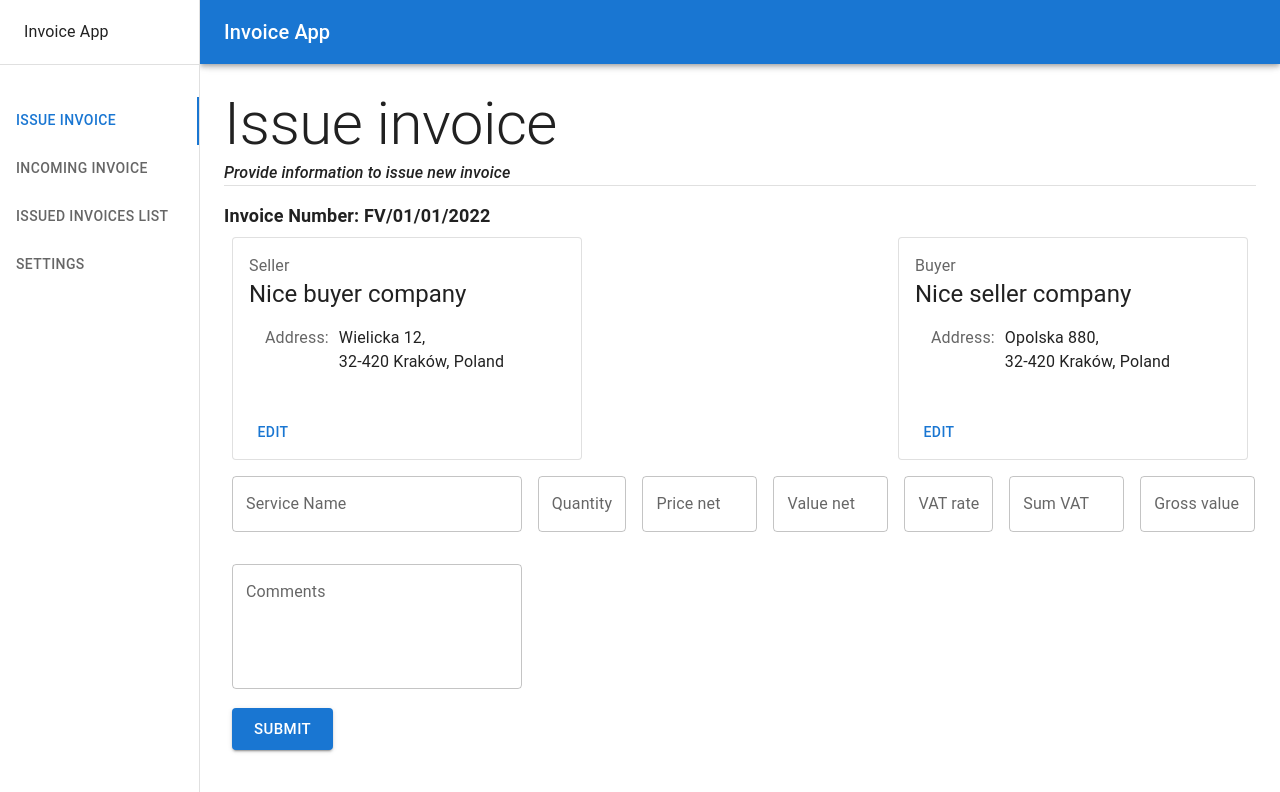
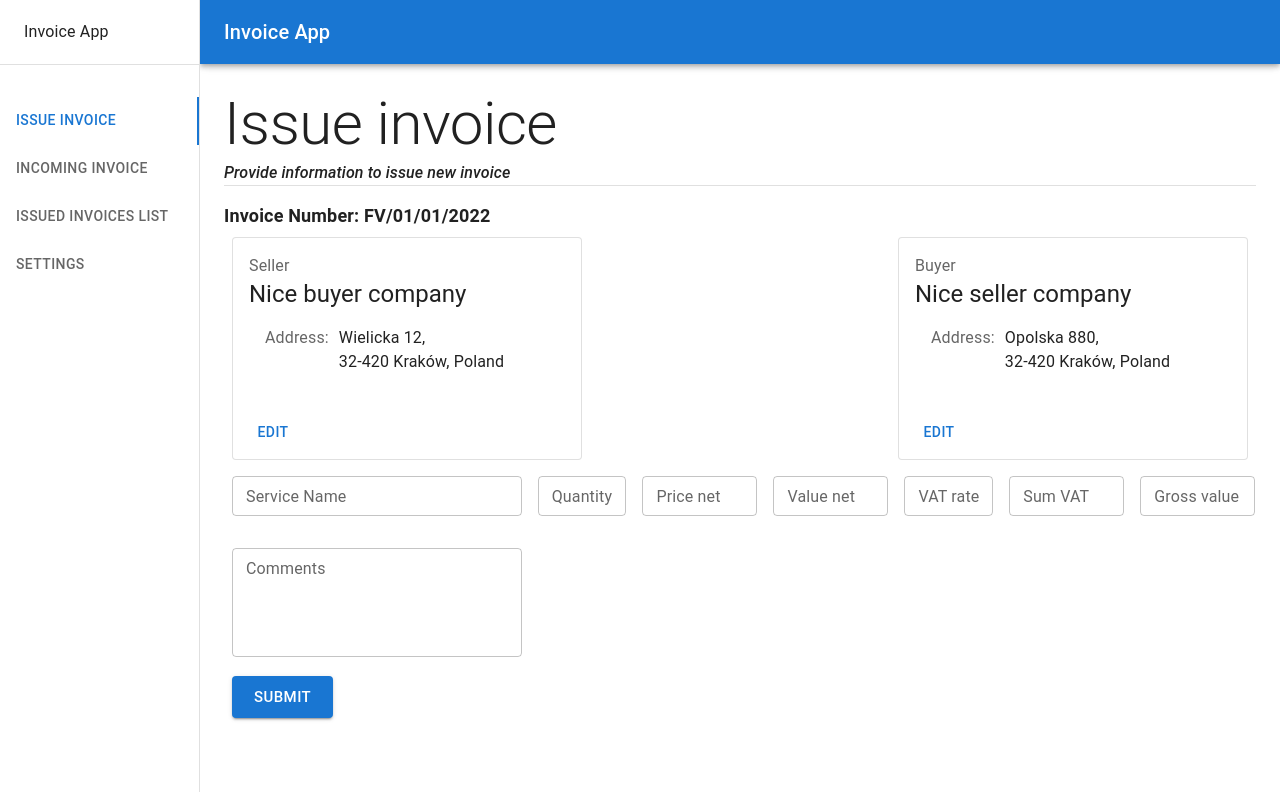
Before and after one commit to greg2012201/invoice-app-frontend, a React (Create React App) app: page /issue-invoice in a window 1280 px wide. Shown: the top 792 px of the page. Built offline with nearby package versions, Linux system fonts and the light colour scheme.

Commit message:
Add shared props for text inputs.

```diff
--- a/src/components/IssueInvoiceForm/sections/Service.tsx
+++ b/src/components/IssueInvoiceForm/sections/Service.tsx
@@ -1,7 +1,12 @@
 import React, { FC } from 'react';
-import { Box, TextField, Grid } from '@mui/material';
+import { Box, TextField, Grid, BaseTextFieldProps } from '@mui/material';
 import { TextFieldStyle, Wrapper } from './Service.styles';
 
+const SharedTextInputProps: BaseTextFieldProps = {
+    size: 'small',
+    variant: 'outlined',
+    fullWidth: true,
+};
 const Service: FC = () => {
     return (
         <Box component="form" sx={Wrapper}>
@@ -9,77 +14,71 @@ const Service: FC = () => {
                 <Grid item xs={8} md={8} lg={3.5}>
                     <TextField
                         style={TextFieldStyle}
-                        fullWidth
                         id="service-name"
                         name="service-name"
                         label="Service Name"
-                        variant="outlined"
+                        {...SharedTextInputProps}
                     />
                 </Grid>
                 <Grid item xs={8} md={2} lg={1.2}>
                     <TextField
                         style={TextFieldStyle}
-                        fullWidth
                         type="number"
                         id="quantity"
                         name="quantity"
                         label="Quantity"
-                        variant="outlined"
+                        {...SharedTextInputProps}
                     />
                 </Grid>
                 <Grid item xs={8} md={5} lg={1.5}>
                     <TextField
                         style={TextFieldStyle}
-                        fullWidth
                         type="number"
                         id="price-net"
                         name="price-net"
                         label="Price net"
-                        variant="outlined"
+                        {...SharedTextInputProps}
                     />
                 </Grid>
                 <Grid item xs={8} md={5} lg={1.5}>
                     <TextField
                         style={TextFieldStyle}
-                        fullWidth
                         type="number"
                         id="value-net"
                         name="value-net"
                         label="Value net"
                         variant="outlined"
+                        {...SharedTextInputProps}
                     />
                 </Grid>
                 <Grid item xs={8} md={5} lg={1.2}>
                     <TextField
                         style={TextFieldStyle}
-                        fullWidth
                         type="number"
                         id="vat-rate"
                         name="vat-rate"
                         label="VAT rate"
-                        variant="outlined"
+                        {...SharedTextInputProps}
                     />
                 </Grid>
                 <Grid item xs={8} md={5} lg={1.5}>
                     <TextField
                         style={TextFieldStyle}
-                        fullWidth
                         type="number"
                         id="sum-vat"
                         name="sum-vat"
                         label="Sum VAT"
-                        variant="outlined"
+                        {...SharedTextInputProps}
                     />
                 </Grid>
                 <Grid item xs={8} md={5} lg={1.5}>
                     <TextField
                         style={TextFieldStyle}
-                        fullWidth
                         type="number"
                         id="gross-value"
                         name="gross-value"
                         label="Gross value"
-                        variant="outlined"
+                        {...SharedTextInputProps}
                     />
                 </Grid>
                 <Grid item xs={8} md={8} lg={3.5}>
@@ -91,6 +90,7 @@ const Service: FC = () => {
                         multiline
                         maxRows={4}
                         minRows={4}
+                        {...SharedTextInputProps}
                     />
                 </Grid>
             </Grid>
```
